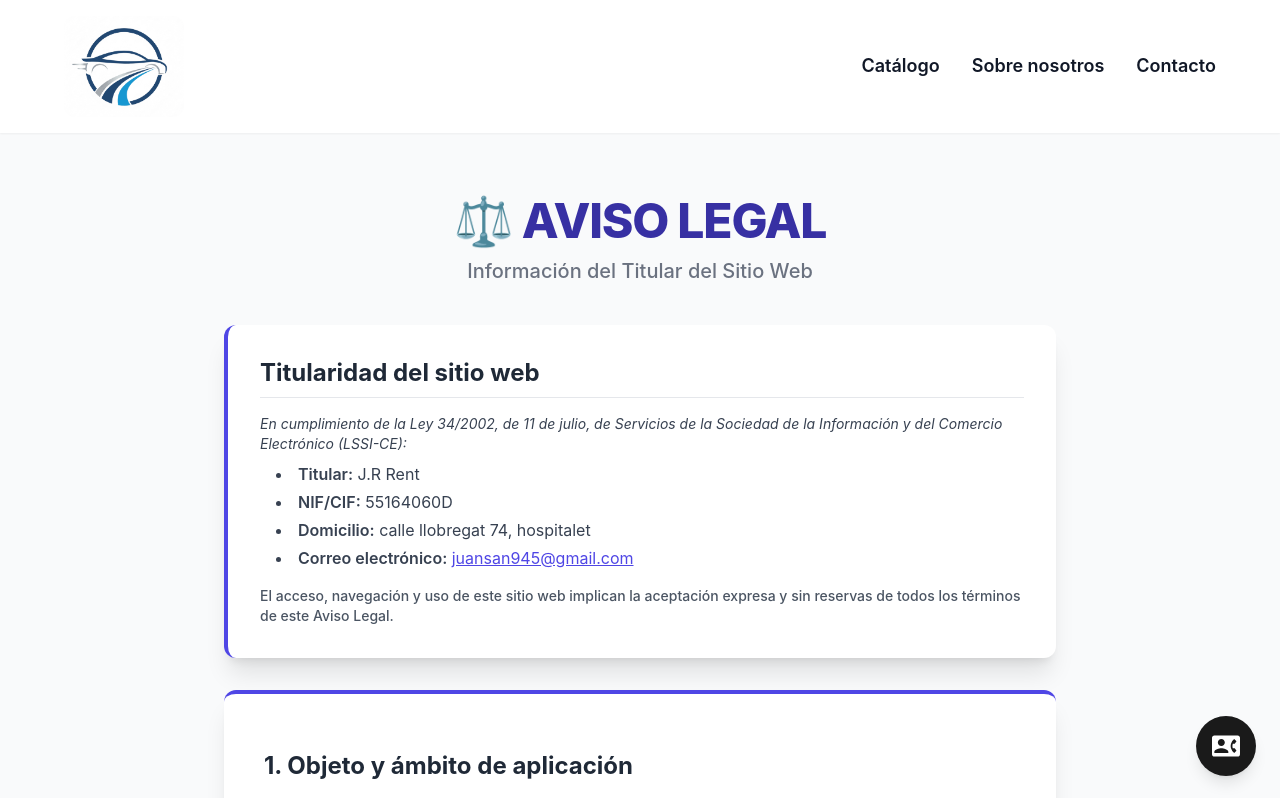
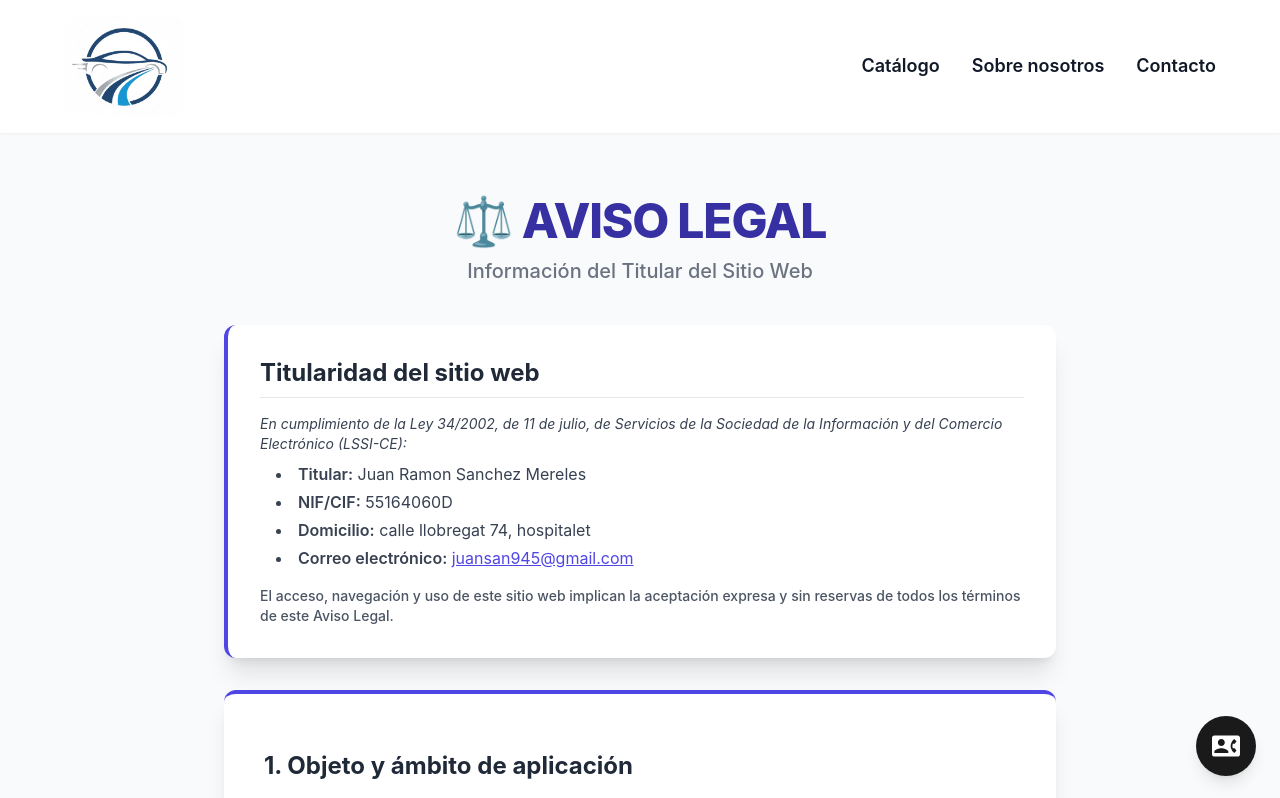
Before and after one commit to tonixg24-cell/JRRent, a Next.js app: page /en/aviso-legal in a window 1280 px wide. Shown: the top 798 px of the page. Built offline with nearby package versions, Linux system fonts and the light colour scheme.

Commit message:
Update website ownership details in aviso-legal

```diff
--- a/src/app/[locale]/(pages)/aviso-legal/page.tsx
+++ b/src/app/[locale]/(pages)/aviso-legal/page.tsx
@@ -130,7 +130,7 @@ const AvisoLegalPage = () => {
           <div className="space-y-2 text-gray-700">
             <p className="text-sm italic">En cumplimiento de la Ley 34/2002, de 11 de julio, de Servicios de la Sociedad de la Información y del Comercio Electrónico (LSSI-CE):</p>
             <ul className="list-disc list-inside ml-4 space-y-1">
-              <li><strong className="font-semibold">Titular:</strong> {companyData.titular}</li>
+              <li><strong className="font-semibold">Titular:</strong> Juan Ramon Sanchez Mereles</li>
               <li><strong className="font-semibold">NIF/CIF:</strong> {companyData.cif}</li>
               <li><strong className="font-semibold">Domicilio:</strong> {companyData.domicilio}</li>
               <li><strong className="font-semibold">Correo electrónico:</strong> <a href={`mailto:${companyData.email}`} className="text-indigo-600 hover:text-indigo-800 underline transition duration-150">{companyData.email}</a></li>
```
